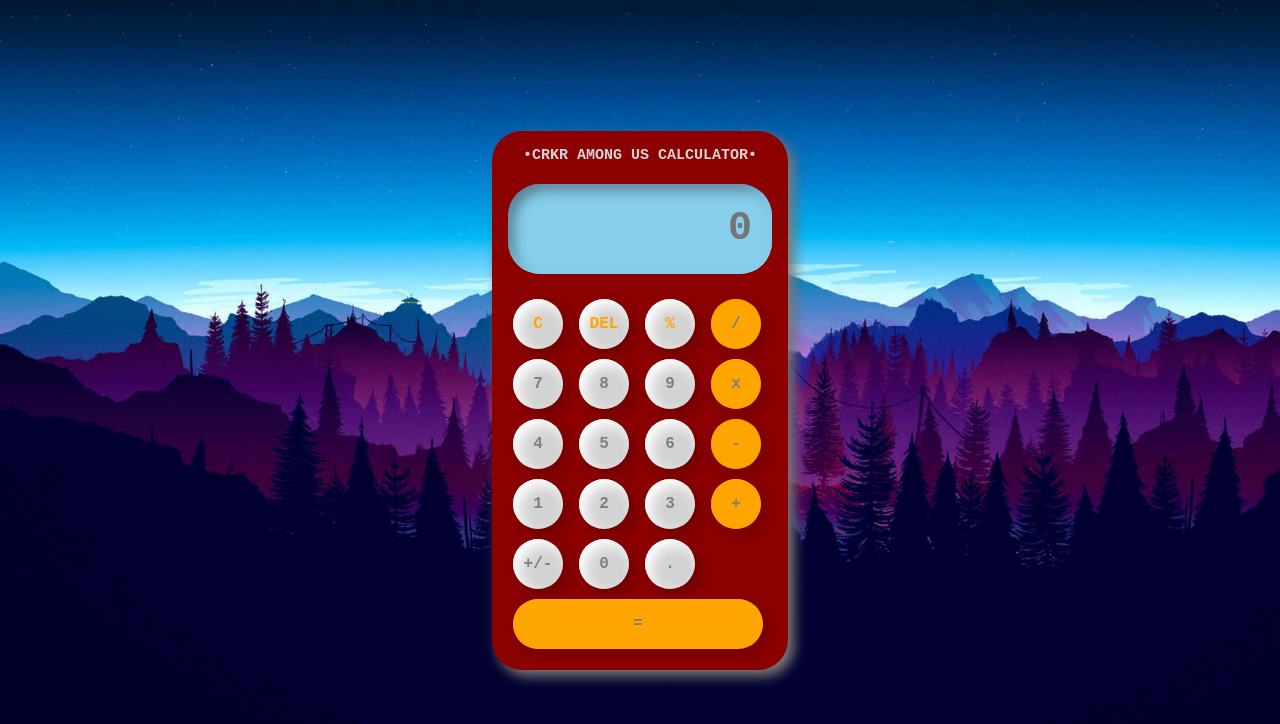
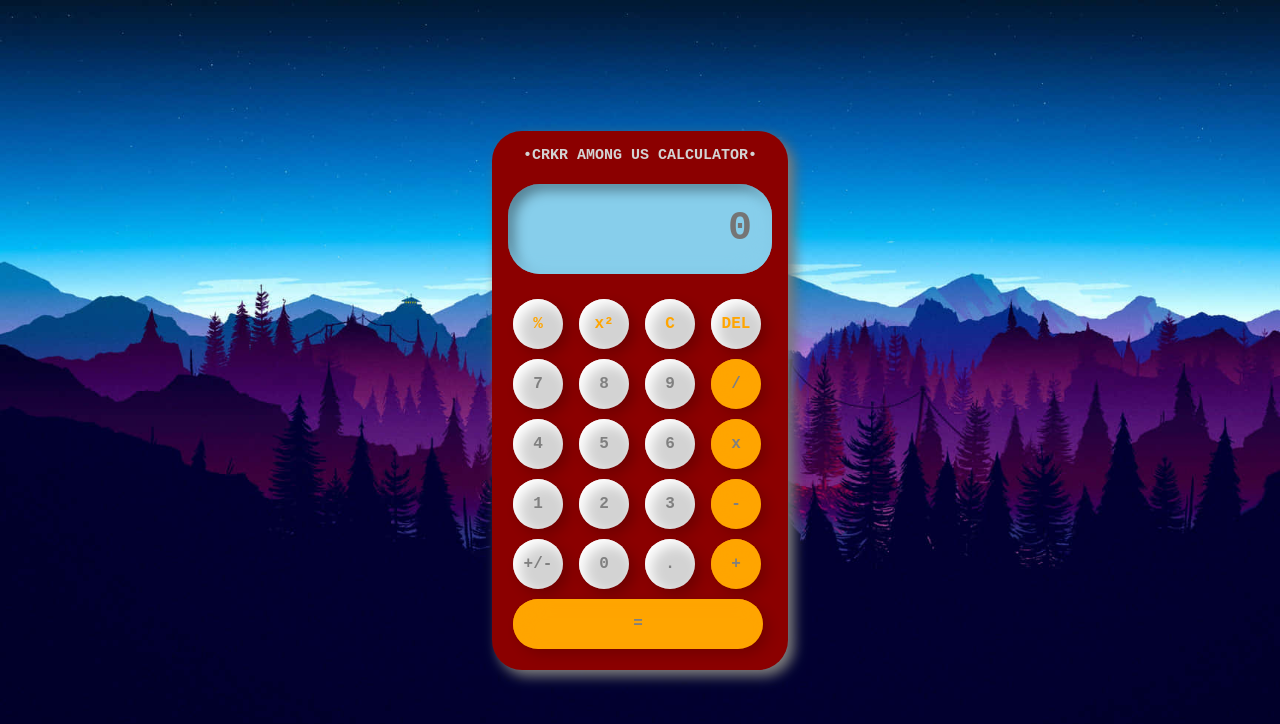
Before and after one commit to uniro123/calculator, a plain HTML site: page index.html in a window 1280 px wide. Shown: the top 724 px of the page. Drawn offline with Linux system fonts and the light colour scheme.

Commit message:
Update index.html

```diff
--- a/index.html
+++ b/index.html
@@ -11,25 +11,26 @@
            <h1>•CRKR AMONG US CALCULATOR•</h1>
         <input type="text" id="inputnum" placeholder="0" readonly>
 
+        <button onclick="numberInput('%')" class="sign1">%</button>
+        <button onclick="squaredInput()" class="sign1">x²</button>
         <button onclick="clearInput()" class="sign1">C</button>
         <button onclick="deleteInput()" class="sign1">DEL</button>
-        <button onclick="numberInput('%')" class="sign1">%</button>
-        <button onclick="numberInput('/')" class="sign">/</button>
         <button onclick="numberInput('7')">7</button>
         <button onclick="numberInput('8')">8</button>
         <button onclick="numberInput('9')">9</button>
-        <button onclick="numberInput('*')" class="sign">x</button>
+        <button onclick="numberInput('/')" class="sign">/</button>
         <button onclick="numberInput('4')">4</button>
         <button onclick="numberInput('5')">5</button>
         <button onclick="numberInput('6')">6</button>
-        <button onclick="numberInput('-')" class="sign">-</button>
+        <button onclick="numberInput('*')" class="sign">x</button>
         <button onclick="numberInput('1')">1</button>
         <button onclick="numberInput('2')">2</button>
         <button onclick="numberInput('3')">3</button>
-        <button onclick="numberInput('+')" class="sign">+</button>
+        <button onclick="numberInput('-')" class="sign">-</button>
         <button onclick="changeInput()">+/-</button>
         <button onclick="numberInput('0')">0</button>
         <button onclick="numberInput('.')">.</button>
+        <button onclick="numberInput('+')" class="sign">+</button>
         <button onclick="theResult()" class="equal">=</button>
        </div>
     </div>
```
